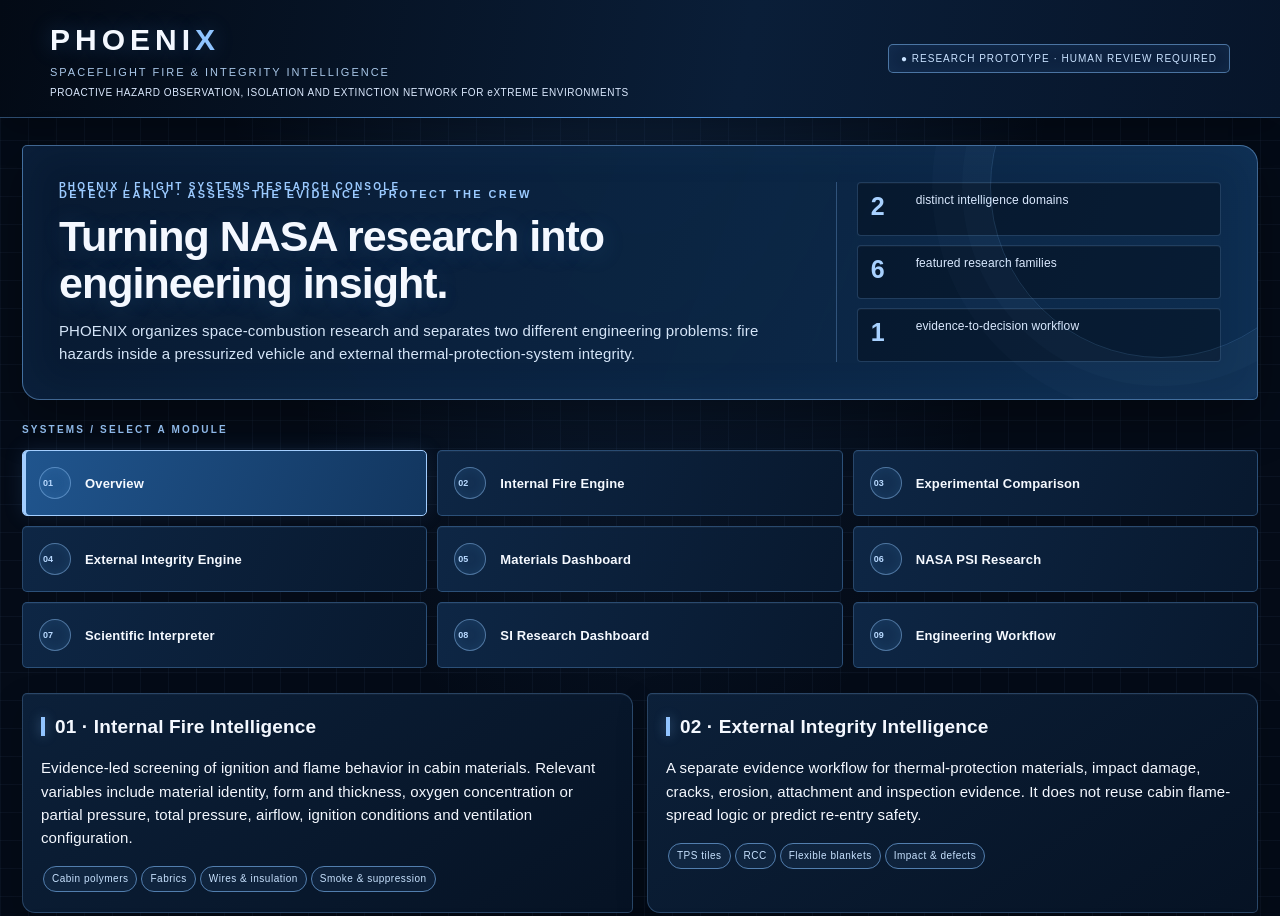
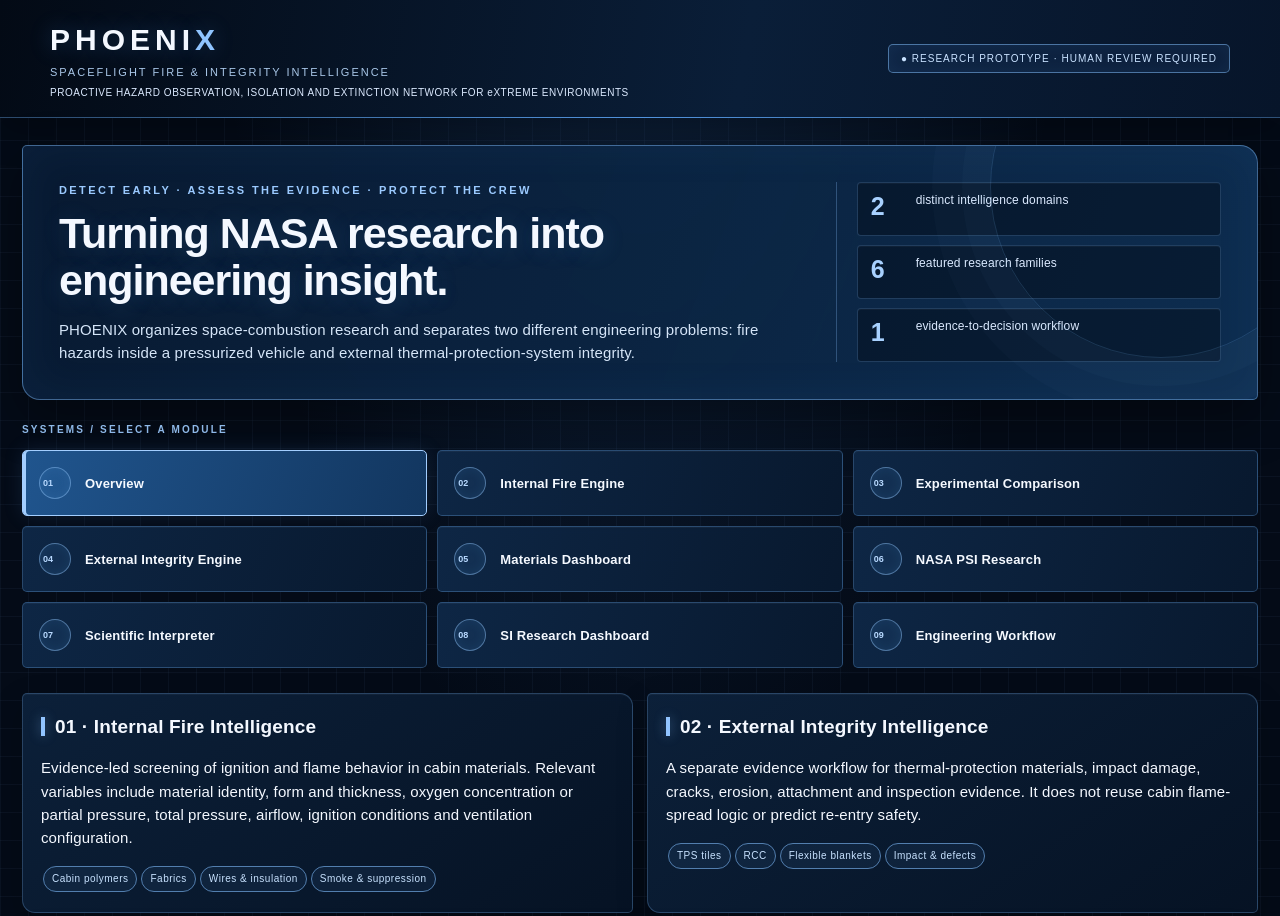
Before and after one commit to hbourouha-space/PHOENIX, a plain HTML site: page app/index.html in a window 1280 px wide. Shown: the top 916 px of the page. Drawn offline with Linux system fonts and the light colour scheme.

Commit message:
Refine mission-console hero layout

```diff
--- a/app/index.html
+++ b/app/index.html
@@ -156,7 +156,6 @@ main{max-width:1320px;margin:27px auto;padding-left:22px;padding-right:22px}
  border:1px solid rgba(126,185,247,.48);
  box-shadow:0 18px 48px rgba(0,0,0,.34),inset 0 0 45px rgba(64,132,207,.08);
 }
-.hero:before{content:"PHOENIX  /  FLIGHT SYSTEMS RESEARCH CONSOLE";grid-area:eyebrow;color:#9bcaff;font-size:10px;font-weight:700;letter-spacing:2.2px;margin-bottom:7px}
 .hero .eyebrow{grid-area:eyebrow;align-self:end}
 .hero h1{grid-area:heading;max-width:680px;font-size:clamp(28px,3.4vw,43px);line-height:1.08;margin:9px 0 10px;letter-spacing:-1px}
 .hero p{grid-area:copy;max-width:700px;margin:0;color:#d5e5f8}
```
